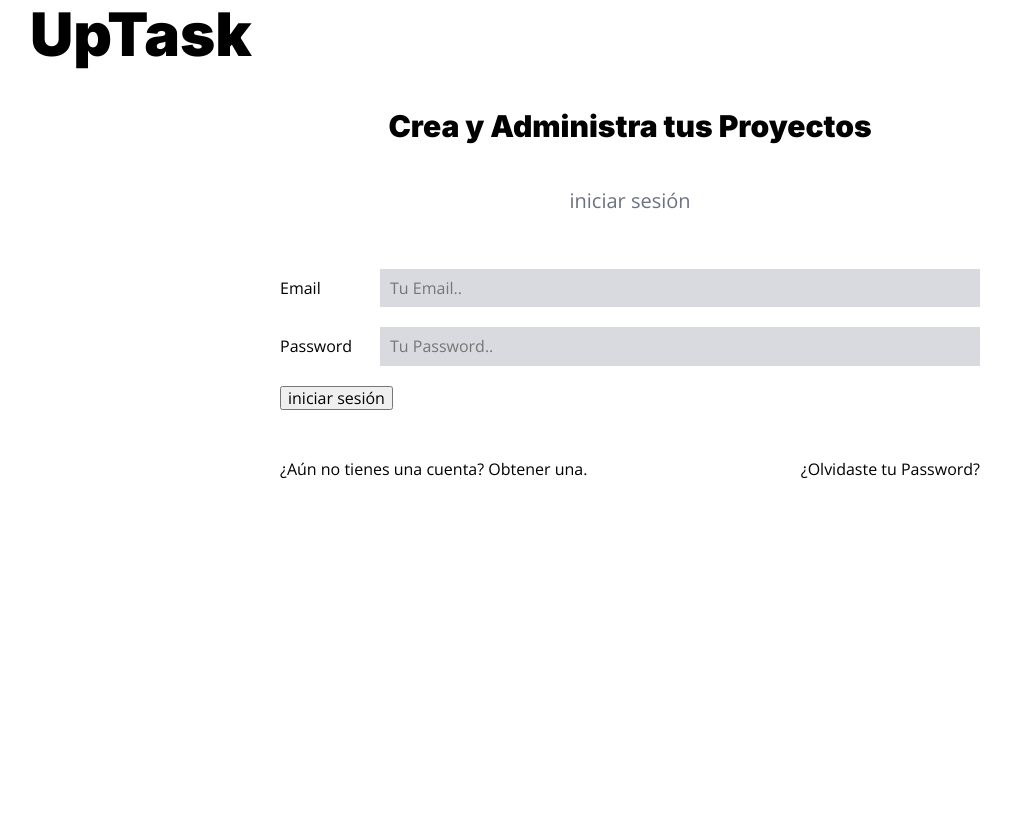
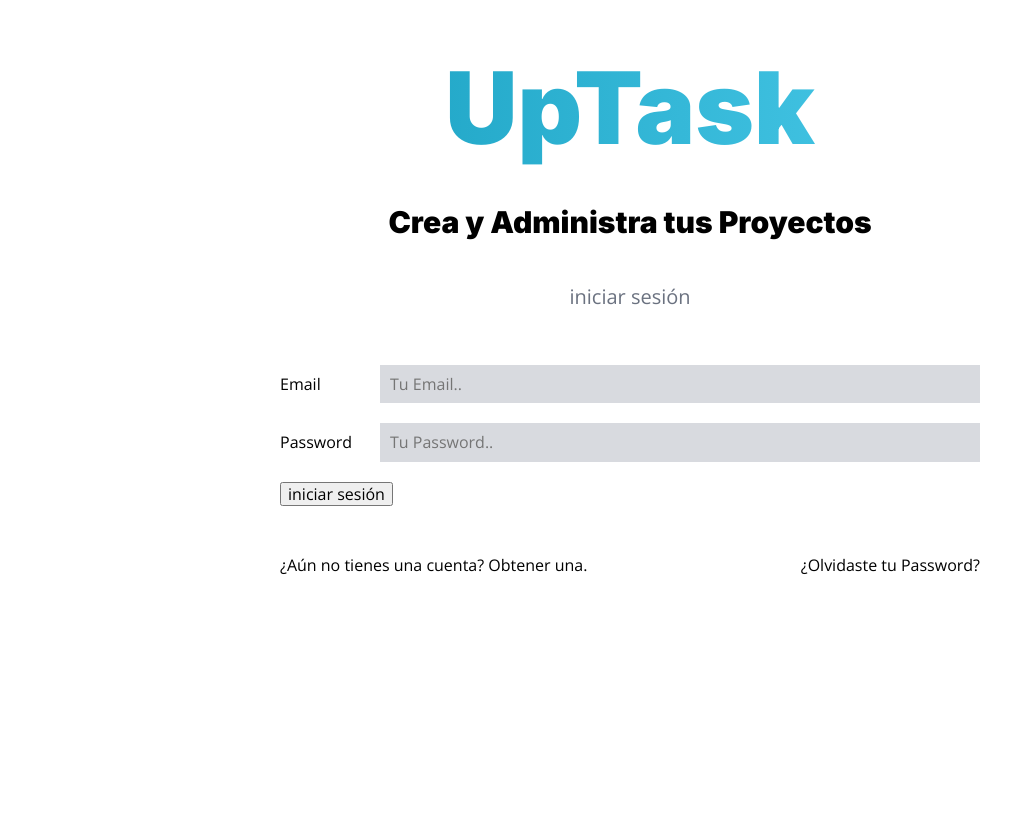
Before and after one commit to patxiarana/UpTask, a PHP site: template views/auth/login.php in a window 1280 px wide. Shown: the top 835 px of the page, without its empty margins (10-1021 px from the left). Before the commit the page ends 478 px from the top, so only its background shows below. Run offline with PHP 8.4, Linux system fonts and the light colour scheme; the template is opened without the code that fills it, so the values that code supplies are empty.

Commit message:
css al nombre uptask

```diff
--- a/src/scss/app.scss
+++ b/src/scss/app.scss
@@ -1,2 +1,3 @@
 @use 'base';
 @use 'componentes';
+@use 'auth' ;
--- /dev/null
+++ b/src/scss/auth/_crear.scss
@@ -0,0 +1,18 @@
+@use 'base/variables' as v ;
+@use 'base/mixins' as m ;
+
+.crear {
+    margin-top: 5rem;
+    .uptask {
+        background: linear-gradient(to right, v.$cyan 0%, lighten(v.$cyan, 30%) 100%);
+        color: transparent;
+        background-clip: text;
+        text-align: center;
+        font-size: 7rem;
+
+
+        @include m.tablet {
+            font-size: 10rem;
+        }
+    }
+}
--- /dev/null
+++ b/src/scss/auth/_index.scss
@@ -0,0 +1 @@
+@forward 'crear';
--- a/views/auth/login.php
+++ b/views/auth/login.php
@@ -1,5 +1,5 @@
-<div class="contenedor">
-    <h1>UpTask</h1>
+<div class="contenedor crear">
+    <h1 class="uptask">UpTask</h1>
     <p class="tagline">Crea y Administra tus Proyectos</p>
 
     <div class="contenedor-sm">
```
Also changed, not shown: public/build/css/app.css, 1 other file.
